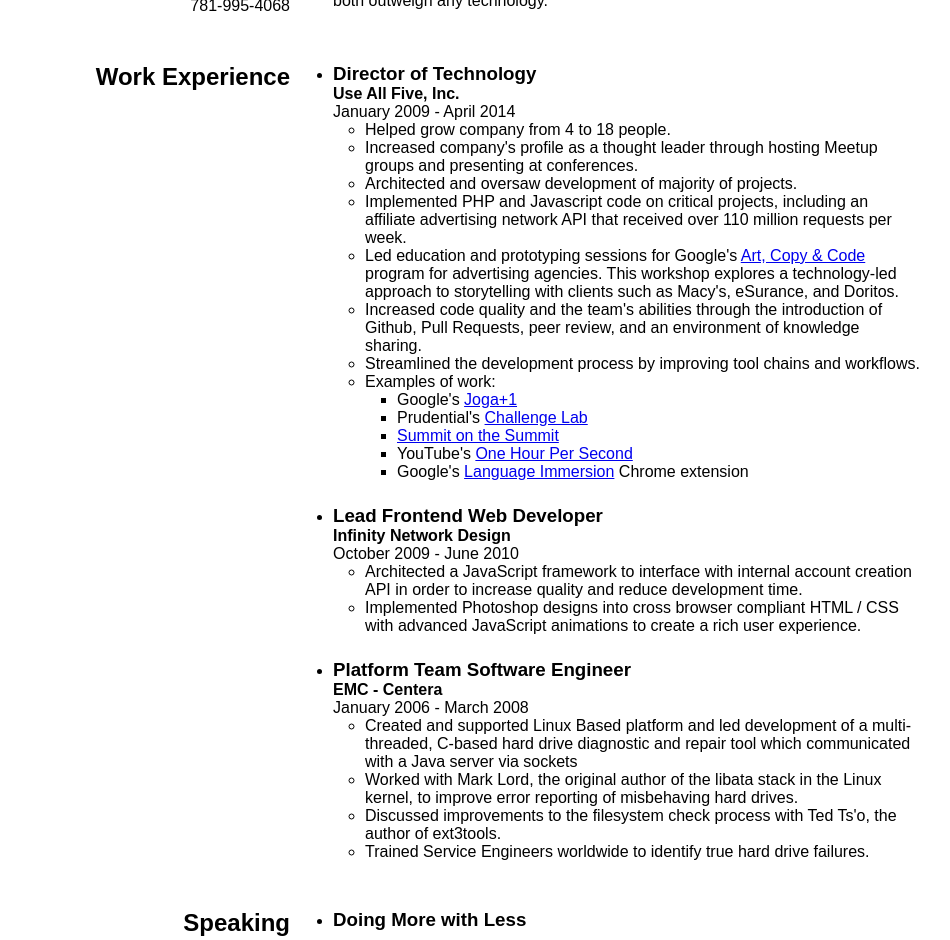
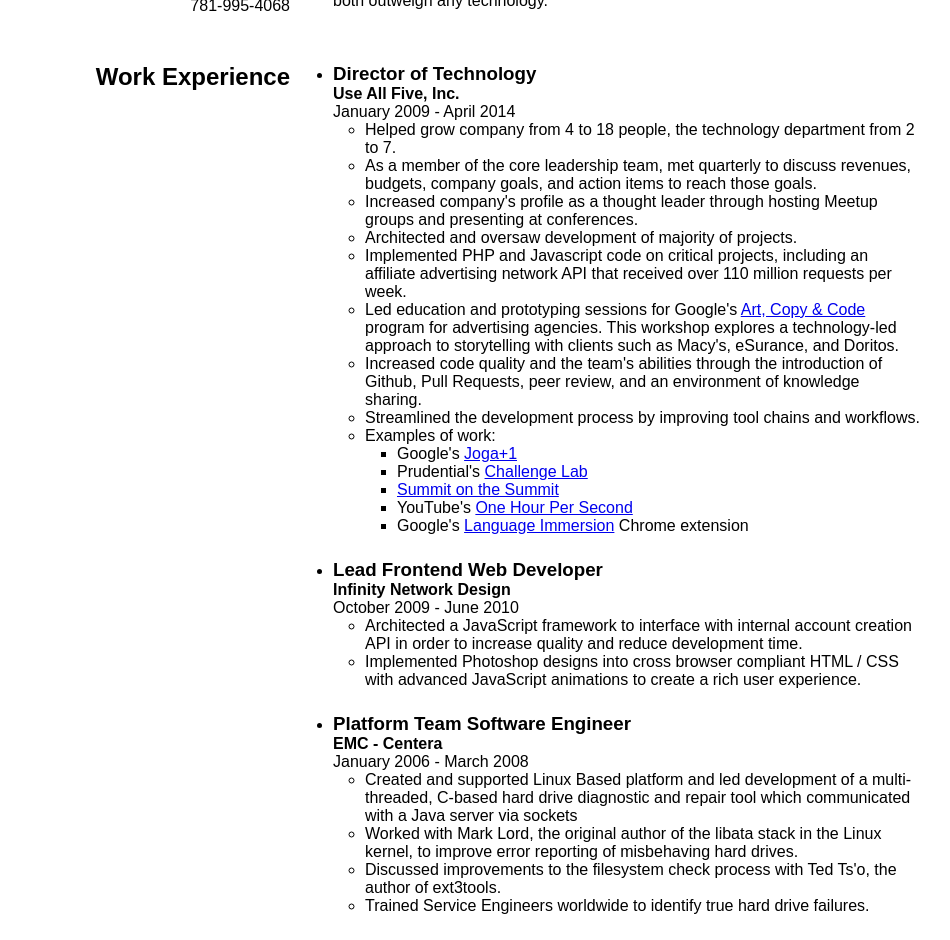
Before and after one commit to m14t/m14t.github.io, a website: page index.html in a window 1280 px wide. Shown: the part 130-1070 px from the top of the page, without its empty margins (170-1120 px from the left). Drawn offline with Linux system fonts and the light colour scheme.

Commit message:
Added more leadership verbage and a printed page break.

```diff
--- a/css/main.css
+++ b/css/main.css
@@ -23,6 +23,11 @@
 .mbn { margin-bottom: 0;}
 .mtn { margin-top: 0;}
 
+@media print {
+    .print-new-page {
+        page-break-before: always;
+    }
+}
 
 /* Resume layout */
 @media (min-width: 600px), print {
--- a/index.html
+++ b/index.html
@@ -53,7 +53,8 @@
                     <time class="dt-end" datetime="2014-04-30 23:59">April 2014</time>
 
                     <ul class="p-summary">
-                        <li>Helped grow company from 4 to 18 people.</li>
+                        <li>Helped grow company from 4 to 18 people, the technology department from 2 to 7.</li>
+                        <li>As a member of the core leadership team, met quarterly to discuss revenues, budgets, company goals, and action items to reach those goals.</li>
                         <li>Increased company's profile as a thought leader through hosting Meetup groups and presenting at conferences.</li>
                         <li>Architected and oversaw development of majority of projects.</li>
                         <li>Implemented PHP and Javascript code on critical projects, including an affiliate advertising network API that received over 110 million requests per week.</li>
@@ -114,7 +115,7 @@
 
 
 
-                <li class="h-event">
+                <li class="h-event print-new-page">
                     <h3 class="p-name">Platform Team Software Engineer</h3>
                     <h4 class="p-location">EMC - Centera</h4>
 
```
